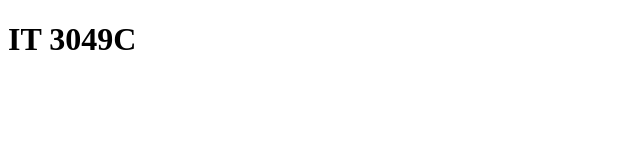
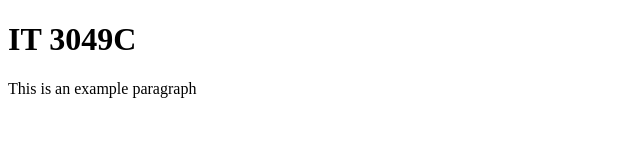
Before and after one commit to Wendlijl/mywebsitedemo, a plain HTML site: page index.html in a window 1280 px wide. Shown: the whole page, without its empty margins (0-640 px from the left). Drawn offline with Linux system fonts and the light colour scheme.

Commit message:
we are adding a paragraph

```diff
--- a/index.html
+++ b/index.html
@@ -7,5 +7,6 @@
 </head>
 <body>
   <h1>IT 3049C</h1>
+  <p>This is an example paragraph</p>
 </body>
 </html>
```
